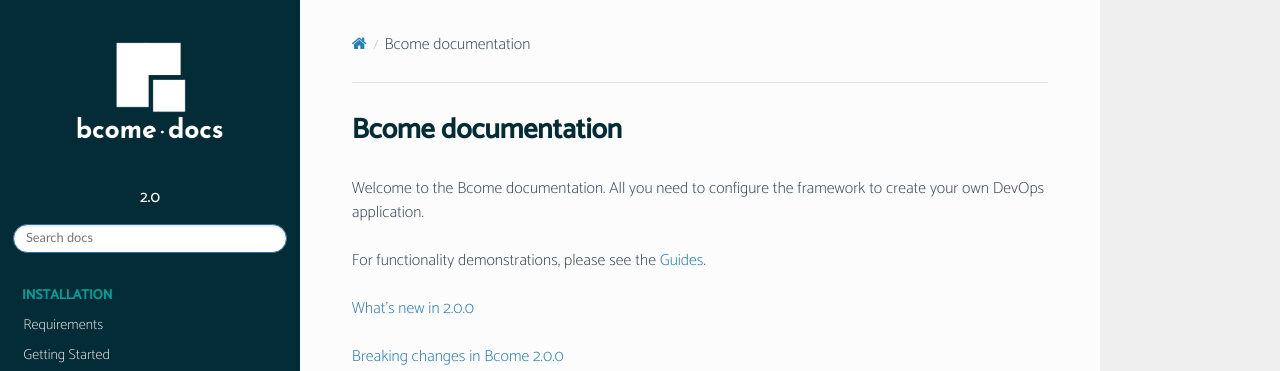
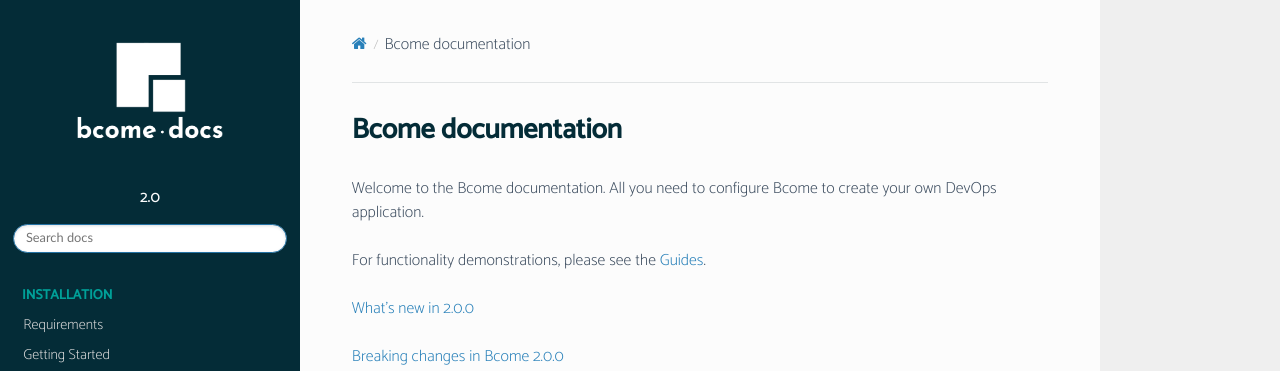
Before and after one commit to webzakimbo/bcome-read-the-docs, a Sphinx documentation site: the page built from docs/source/index.rst, in a window 1280 px wide. Shown: the top 371 px of the page. Built offline with Sphinx 7.4.7 and the Read the Docs theme 2.0.0, drawn with Linux system fonts in a browser that asks for light colours; pages that are not in the unit, such as notebooks, are missing from menus.

Commit message:
Tidied up landing page

```diff
--- a/docs/source/intro.rst
+++ b/docs/source/intro.rst
@@ -5,7 +5,7 @@
 .. meta::
    :description lang=en: Welcome to the Bcome documentation - all you need to configure Bcome to create your own DevOps application.
 
-Welcome to the Bcome documentation.  All you need to configure the framework to create your own DevOps application.
+Welcome to the Bcome documentation.  All you need to configure Bcome to create your own DevOps application.
 
 For functionality demonstrations, please see the |GUIDES|_.
 
```
